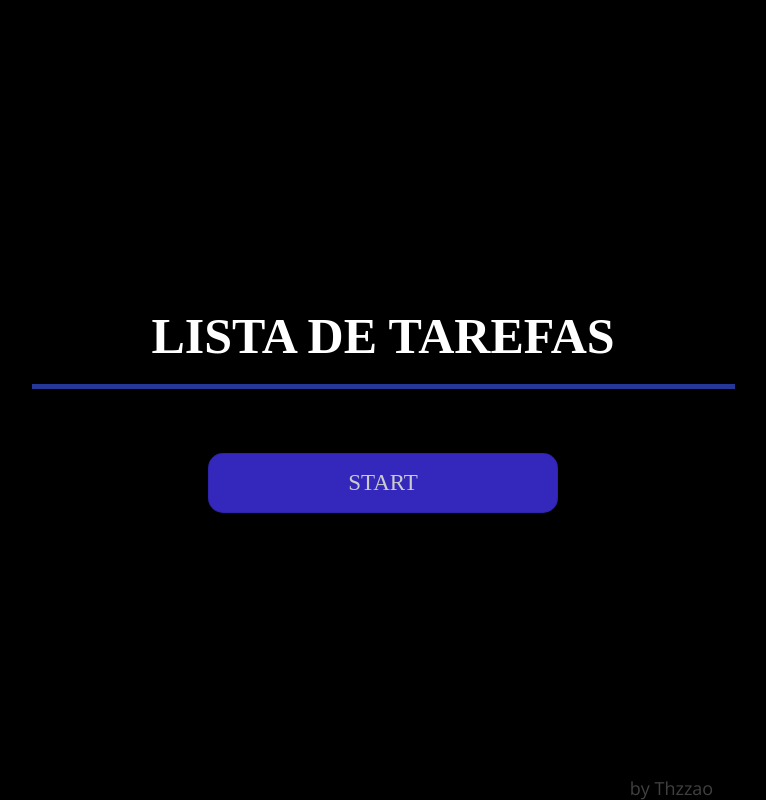
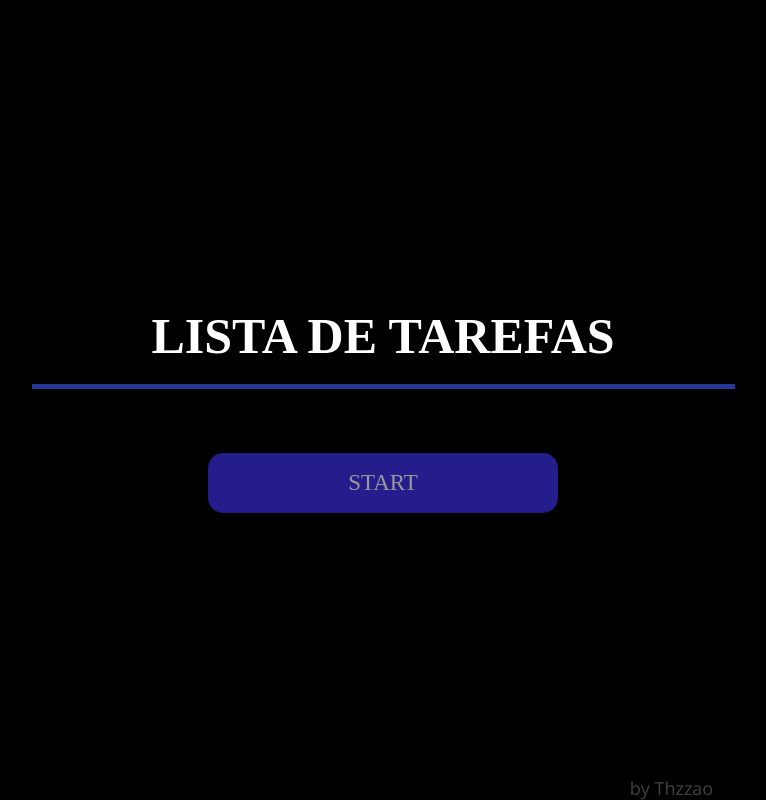
Before and after one commit to Thzzao/ToDoListReact, a React (Vite) app: page / in a window 1280 px wide. In both pictures the pointer is over the button "START". Shown: the whole page, without its empty margins (257-1023 px from the left). Built offline with nearby package versions, Linux system fonts and the light colour scheme; a web font is replaced by a local one.

Commit message:
refactor: Reduzindo opacidade dos botões

```diff
--- a/src/components/Botão/Button.module.css
+++ b/src/components/Botão/Button.module.css
@@ -5,5 +5,5 @@ button {
 
 button:hover {
     cursor: pointer;
-    opacity: 0.8;
+    opacity: 0.6;
 }
```
